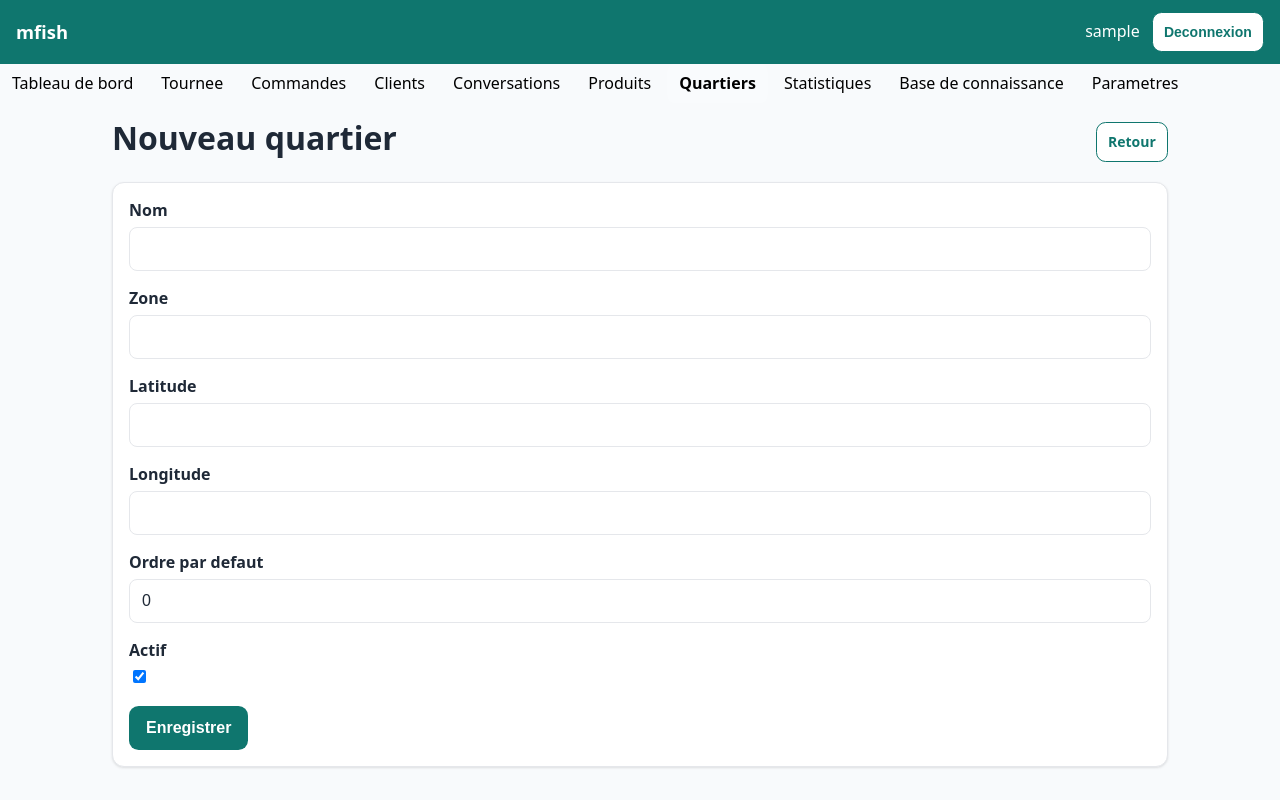
After one commit to m-aristide/mfish, a Spring Boot app: page /quartiers/nouveau in a window 1280 px wide. The commit adds this page. Run offline with Spring Boot 4, Linux system fonts and the light colour scheme; the visitor is signed in with stand-in values (Sample User, id 1); some of the project's set-up classes (security, data sources, template engines, error pages and the like) are left out, and stand-ins take their place.

Commit message:
feat(quartiers): referentiel des quartiers livrables (ecran web)
- QuartierWebController (/quartiers) : liste triee par ordre de tournee,
  creation, modification, bascule d'activation en POST-redirect-GET
- QuartierFormulaire : Bean Validation (nom obligatoire, latitude/longitude
  bornees, ordre de tournee positif ou nul), saisie normalisee avant
  enregistrement
- QuartierService.nomDejaUtilise + QuartierRepository.findByNomIgnoreCase :
  refus des doublons de nom sans tenir compte de la casse ni des espaces
- gabarits templates/quartiers/{liste,formulaire}.html, entree de navigation
  et routes /quartiers/** reservees aux ADMIN
- cles i18n quartier.* et validation.* dans messages.properties
- tests : QuartierWebControllerTest, QuartierServiceTest, DtoValidationTest,
  WebSecurityIntegrationTest
- docs/PROGRESSION.md mis a jour

Validation locale : mvnw clean verify (JDK 25) -> 370 tests, 0 echec,
seuils JaCoCo atteints, BUILD SUCCESS

```diff
--- a/src/main/java/com/mfish/erp/quartier/QuartierRepository.java
+++ b/src/main/java/com/mfish/erp/quartier/QuartierRepository.java
@@ -9,5 +9,7 @@ public interface QuartierRepository extends JpaRepository<Quartier, UUID> {
 
     Optional<Quartier> findByNom(String nom);
 
+    Optional<Quartier> findByNomIgnoreCase(String nom);
+
     List<Quartier> findByActifTrueOrderByOrdreDefautAsc();
 }
--- /dev/null
+++ b/src/main/java/com/mfish/erp/web/controller/QuartierWebController.java
@@ -0,0 +1,153 @@
+package com.mfish.erp.web.controller;
+
+import com.mfish.erp.quartier.QuartierDto;
+import com.mfish.erp.quartier.QuartierRequest;
+import com.mfish.erp.quartier.QuartierService;
+import com.mfish.erp.web.FlashBuilder;
+import com.mfish.erp.web.dto.QuartierFormulaire;
+import jakarta.validation.Valid;
+import java.util.Comparator;
+import java.util.UUID;
+import org.springframework.stereotype.Controller;
+import org.springframework.ui.Model;
+import org.springframework.validation.BindingResult;
+import org.springframework.web.bind.annotation.GetMapping;
+import org.springframework.web.bind.annotation.ModelAttribute;
+import org.springframework.web.bind.annotation.PathVariable;
+import org.springframework.web.bind.annotation.PostMapping;
+import org.springframework.web.bind.annotation.RequestMapping;
+import org.springframework.web.servlet.mvc.support.RedirectAttributes;
+
+/**
+ * Ecran « Quartiers » : referentiel des zones de livraison (liste, creation,
+ * modification, activation/desactivation). Les quartiers desactives restent
+ * consultables pour l'historique des commandes mais ne devraient plus etre
+ * retenus pour de nouvelles livraisons.
+ */
+@Controller
+@RequestMapping("/quartiers")
+public class QuartierWebController {
+
+    /** Ordre d'affichage : ordre de tournee par defaut, puis nom alphabetique. */
+    private static final Comparator<QuartierDto> ORDRE_AFFICHAGE =
+            Comparator.comparingInt(QuartierDto::ordreDefaut).thenComparing(QuartierDto::nom);
+
+    private final QuartierService quartierService;
+    private final FlashBuilder flashBuilder;
+
+    public QuartierWebController(final QuartierService quartierService,
+                                 final FlashBuilder flashBuilder) {
+        this.quartierService = quartierService;
+        this.flashBuilder = flashBuilder;
+    }
+
+    @GetMapping
+    public String lister(final Model model) {
+        model.addAttribute("quartiers", quartierService.lister().stream()
+                .sorted(ORDRE_AFFICHAGE)
+                .toList());
+        model.addAttribute("pageActive", "quartiers");
+        return "quartiers/liste";
+    }
+
+    @GetMapping("/nouveau")
+    public String formulaireCreation(final Model model) {
+        preparerFormulaire(model, new QuartierFormulaire(null, null, null, null, 0, true));
+        return "quartiers/formulaire";
+    }
+
+    @PostMapping
+    public String creer(@Valid @ModelAttribute("formulaire") final QuartierFormulaire formulaire,
+                        final BindingResult bindingResult, final Model model,
+                        final RedirectAttributes redirectAttributes) {
+        if (!bindingResult.hasErrors()) {
+            nomDejaUtilise(formulaire.nom(), null, bindingResult);
+        }
+        if (bindingResult.hasErrors()) {
+            return formulaireInvalide(model, formulaire, null);
+        }
+        quartierService.creer(requete(formulaire));
+        redirectAttributes.addFlashAttribute("flash", flashBuilder.succes("flash.cree"));
+        return "redirect:/quartiers";
+    }
+
+    @GetMapping("/{id}/modifier")
+    public String formulaireModification(@PathVariable final UUID id, final Model model) {
+        final QuartierDto quartier = quartierService.trouver(id);
+        preparerFormulaire(model, new QuartierFormulaire(quartier.nom(), quartier.zone(),
+                quartier.latitude(), quartier.longitude(), quartier.ordreDefaut(),
+                quartier.actif()));
+        model.addAttribute("quartierId", id);
+        return "quartiers/formulaire";
+    }
+
+    @PostMapping("/{id}")
+    public String modifier(@PathVariable final UUID id,
+                           @Valid @ModelAttribute("formulaire") final QuartierFormulaire formulaire,
+                           final BindingResult bindingResult, final Model model,
+                           final RedirectAttributes redirectAttributes) {
+        if (!bindingResult.hasErrors()) {
+            nomDejaUtilise(formulaire.nom(), id, bindingResult);
+        }
+        if (bindingResult.hasErrors()) {
+            return formulaireInvalide(model, formulaire, id);
+        }
+        quartierService.modifier(id, requete(formulaire));
+        redirectAttributes.addFlashAttribute("flash", flashBuilder.succes("flash.modifie"));
+        return "redirect:/quartiers";
+    }
+
+    @PostMapping("/{id}/basculer")
+    public String basculer(@PathVariable final UUID id,
+                           final RedirectAttributes redirectAttributes) {
+        final QuartierDto quartier = quartierService.trouver(id);
+        quartierService.modifier(id, new QuartierRequest(quartier.nom(), quartier.zone(),
+                quartier.latitude(), quartier.longitude(), quartier.ordreDefaut(),
+                !quartier.actif()));
+        redirectAttributes.addFlashAttribute("flash", flashBuilder.succes("flash.modifie"));
+        return "redirect:/quartiers";
+    }
+
+    /**
+     * Rejette le nom s'il est deja porte par un autre quartier (casse et espaces
+     * de saisie ignores) pour eviter une violation de contrainte d'unicite.
+     */
+    private void nomDejaUtilise(final String nom, final UUID idExclu,
+                                final BindingResult bindingResult) {
+        final String nomNettoye = texteNettoye(nom);
+        if (nomNettoye != null && quartierService.nomDejaUtilise(nomNettoye, idExclu)) {
+            bindingResult.rejectValue("nom", "validation.quartierExiste");
+        }
+    }
+
+    private String formulaireInvalide(final Model model, final QuartierFormulaire formulaire,
+                                      final UUID quartierId) {
+        preparerFormulaire(model, formulaire);
+        if (quartierId != null) {
+            model.addAttribute("quartierId", quartierId);
+        }
+        return "quartiers/formulaire";
+    }
+
+    private static QuartierRequest requete(final QuartierFormulaire formulaire) {
+        return new QuartierRequest(texteNettoye(formulaire.nom()), texteNettoye(formulaire.zone()),
+                formulaire.latitude(), formulaire.longitude(), formulaire.ordreDefaut(),
+                Boolean.TRUE.equals(formulaire.actif()));
+    }
+
+    /**
+     * Normalise une saisie libre : espaces superflus retires, chaine vide convertie
+     * en {@code null} pour ne pas stocker de valeur vide en base.
+     */
+    private static String texteNettoye(final String valeur) {
+        if (valeur == null || valeur.isBlank()) {
+            return null;
+        }
+        return valeur.trim();
+    }
+
+    private void preparerFormulaire(final Model model, final QuartierFormulaire formulaire) {
+        model.addAttribute("formulaire", formulaire);
+        model.addAttribute("pageActive", "quartiers");
+    }
+}
--- a/src/main/java/com/mfish/erp/web/security/WebSecurityConfig.java
+++ b/src/main/java/com/mfish/erp/web/security/WebSecurityConfig.java
@@ -32,8 +32,9 @@ public class WebSecurityConfig {
                         "/erreurs/**", "/error", "/favicon.ico").permitAll()
                 .requestMatchers("/", "/tournee/**", "/commandes/**", "/clients/**")
                     .hasAnyRole("ADMIN", "LIVREUR")
-                .requestMatchers("/produits/**", "/conversations/**", "/connaissance/**",
-                        "/statistiques/**", "/parametres/**", "/simulateur/**").hasRole("ADMIN")
+                .requestMatchers("/produits/**", "/quartiers/**", "/conversations/**",
+                        "/connaissance/**", "/statistiques/**", "/parametres/**",
+                        "/simulateur/**").hasRole("ADMIN")
                 .anyRequest().authenticated())
             .formLogin(form -> form
                 .loginPage("/connexion")
--- a/src/main/resources/messages.properties
+++ b/src/main/resources/messages.properties
@@ -12,6 +12,7 @@ nav.conversations=Conversations
 nav.plus=Plus
 nav.tableauDeBord=Tableau de bord
 nav.produits=Produits
+nav.quartiers=Quartiers
 nav.statistiques=Statistiques
 nav.baseConnaissance=Base de connaissance
 nav.parametres=Parametres
@@ -172,6 +173,19 @@ produit.inactif=Inactif
 produit.aucun=Aucun produit.
 produit.desactiver=Desactiver
 
+# Quartiers
+quartier.titre=Quartiers
+quartier.nouveau=Nouveau quartier
+quartier.modifier=Modifier le quartier
+quartier.nom=Nom
+quartier.zone=Zone
+quartier.latitude=Latitude
+quartier.longitude=Longitude
+quartier.ordreDefaut=Ordre par defaut
+quartier.actif=Actif
+quartier.inactif=Inactif
+quartier.aucun=Aucun quartier enregistre.
+
 # Conversations
 conversation.titre=Conversations WhatsApp
 conversation.aucune=Aucune conversation.
@@ -271,6 +285,9 @@ validation.date=Date invalide.
 validation.auMoinsUneLigne=Ajoutez au moins un produit.
 validation.image=Une image est obligatoire.
 validation.imageType=Format d'image non autorise (JPEG, PNG, WebP, SVG ou GIF).
+validation.latitude=La latitude doit etre comprise entre -90 et 90.
+validation.longitude=La longitude doit etre comprise entre -180 et 180.
+validation.quartierExiste=Un quartier porte deja ce nom.
 
 # Pagination
 pagination.precedent=Precedent
--- a/src/main/resources/templates/layout/layout.html
+++ b/src/main/resources/templates/layout/layout.html
@@ -38,6 +38,9 @@
         <a th:if="${isAdmin}" th:href="@{/produits}"
            th:classappend="${pageActive == 'produits'} ? 'actif'"
            th:text="#{nav.produits}">Produits</a>
+        <a th:if="${isAdmin}" th:href="@{/quartiers}"
+           th:classappend="${pageActive == 'quartiers'} ? 'actif'"
+           th:text="#{nav.quartiers}">Quartiers</a>
         <a th:if="${isAdmin}" th:href="@{/statistiques}"
            th:classappend="${pageActive == 'statistiques'} ? 'actif'"
            th:text="#{nav.statistiques}">Statistiques</a>
@@ -68,6 +71,8 @@
         <div class="enveloppe carte">
             <a th:if="${isAdmin}" th:href="@{/produits}" class="bouton bouton-petit bouton-secondaire"
                th:text="#{nav.produits}">Produits</a>
+            <a th:if="${isAdmin}" th:href="@{/quartiers}" class="bouton bouton-petit bouton-secondaire"
+               th:text="#{nav.quartiers}">Quartiers</a>
             <a th:if="${isAdmin}" th:href="@{/statistiques}" class="bouton bouton-petit bouton-secondaire"
                th:text="#{nav.statistiques}">Statistiques</a>
             <a th:if="${isAdmin}" th:href="@{/connaissance}" class="bouton bouton-petit bouton-secondaire"
--- /dev/null
+++ b/src/main/resources/templates/quartiers/formulaire.html
@@ -0,0 +1,55 @@
+<!DOCTYPE html>
+<html lang="fr" xmlns:th="http://www.thymeleaf.org">
+<head th:replace="~{layout/layout :: head(#{quartier.nouveau})}"></head>
+<body>
+<header th:replace="~{layout/layout :: haut('quartiers')}"></header>
+<main class="enveloppe">
+    <div th:replace="~{layout/layout :: flash}"></div>
+    <div class="titre-section">
+        <h1 th:text="${quartierId != null} ? #{quartier.modifier} : #{quartier.nouveau}">Quartier</h1>
+        <a class="bouton bouton-petit bouton-secondaire" th:href="@{/quartiers}" th:text="#{action.retour}">Retour</a>
+    </div>
+
+    <form class="carte" th:object="${formulaire}"
+          th:action="${quartierId != null} ? @{/quartiers/{id}(id=${quartierId})} : @{/quartiers}"
+          method="post">
+        <div class="champ">
+            <label class="etiquette" for="nom" th:text="#{quartier.nom}">Nom</label>
+            <input class="saisie" type="text" id="nom" th:field="*{nom}" required>
+            <div class="erreur-champ" th:if="${#fields.hasErrors('nom')}" th:errors="*{nom}">Erreur</div>
+        </div>
+        <div class="champ">
+            <label class="etiquette" for="zone" th:text="#{quartier.zone}">Zone</label>
+            <input class="saisie" type="text" id="zone" th:field="*{zone}">
+            <div class="erreur-champ" th:if="${#fields.hasErrors('zone')}" th:errors="*{zone}">Erreur</div>
+        </div>
+        <div class="champ">
+            <label class="etiquette" for="latitude" th:text="#{quartier.latitude}">Latitude</label>
+            <input class="saisie" type="number" step="any" min="-90" max="90" id="latitude"
+                   th:field="*{latitude}">
+            <div class="erreur-champ" th:if="${#fields.hasErrors('latitude')}"
+                 th:errors="*{latitude}">Erreur</div>
+        </div>
+        <div class="champ">
+            <label class="etiquette" for="longitude" th:text="#{quartier.longitude}">Longitude</label>
+            <input class="saisie" type="number" step="any" min="-180" max="180" id="longitude"
+                   th:field="*{longitude}">
+            <div class="erreur-champ" th:if="${#fields.hasErrors('longitude')}"
+                 th:errors="*{longitude}">Erreur</div>
+        </div>
+        <div class="champ">
+            <label class="etiquette" for="ordreDefaut" th:text="#{quartier.ordreDefaut}">Ordre par defaut</label>
+            <input class="saisie" type="number" min="0" id="ordreDefaut" th:field="*{ordreDefaut}" required>
+            <div class="erreur-champ" th:if="${#fields.hasErrors('ordreDefaut')}"
+                 th:errors="*{ordreDefaut}">Erreur</div>
+        </div>
+        <div class="champ">
+            <label class="etiquette" for="actif" th:text="#{quartier.actif}">Actif</label>
+            <input type="checkbox" id="actif" th:field="*{actif}">
+        </div>
+        <button type="submit" class="bouton" th:text="#{action.enregistrer}">Enregistrer</button>
+    </form>
+</main>
+<div th:replace="~{layout/layout :: bas('quartiers')}"></div>
+</body>
+</html>
```
Also changed, not shown: docs/PROGRESSION.md (+12 -0 lines), src/main/java/com/mfish/erp/quartier/QuartierService.java (+17 -0 lines), src/main/java/com/mfish/erp/web/dto/QuartierFormulaire.java (added, +23 -0 lines), src/main/resources/templates/quartiers/liste.html (added, +62 -0 lines), 4 other files.
